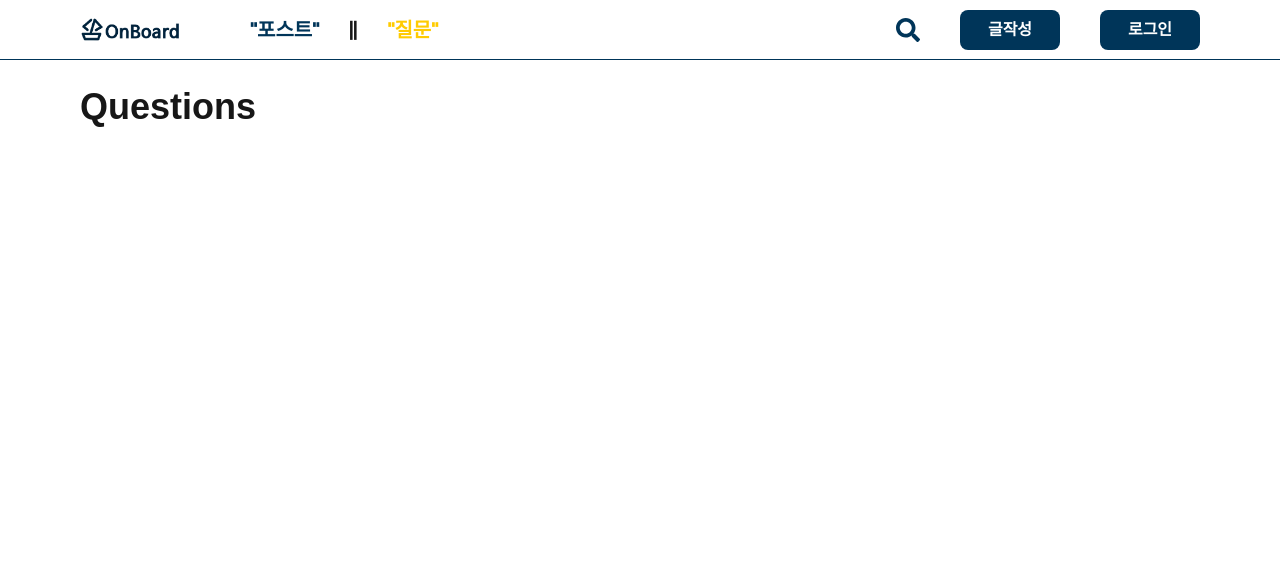
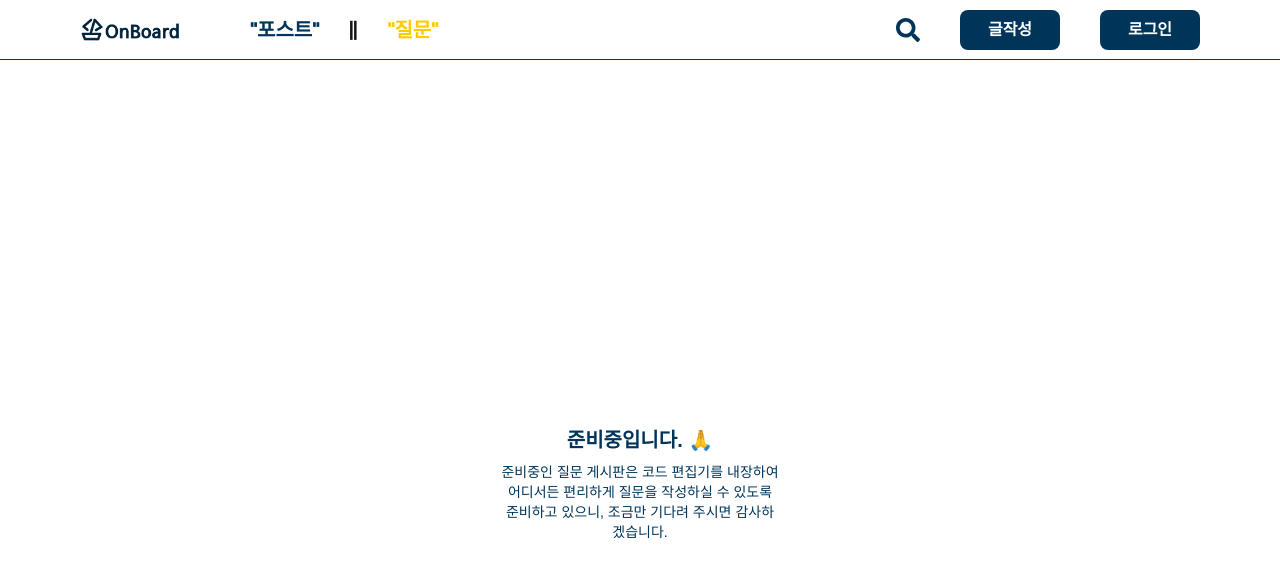
Before and after one commit to mini-1018/onboard-fe, a Next.js app: page /questions in a window 1280 px wide. Shown: the top 578 px of the page. Built offline with nearby package versions, Linux system fonts and the light colour scheme; no server answers.

Commit message:
:sparkles: [feat] 로봇txt 수정, 질문 페이지 디자인 변경

```diff
--- a/next-sitemap.config.js
+++ b/next-sitemap.config.js
@@ -12,7 +12,7 @@ module.exports = {
       { userAgent: "Bingbot", allow: "/" }, // 빙 검색엔진 크롤링 허용
       {
         userAgent: "*",
-        disallow: ["/setting", "/posts/create", "/posts/edit"],
+        disallow: ["/setting", "/posts/create", "/posts/edit", "/unsupported"],
       }, // 관리자 페이지 색인 금지
     ],
     additionalSitemaps: [
--- a/src/app/(default)/signin/SigninForm.tsx
+++ b/src/app/(default)/signin/SigninForm.tsx
@@ -31,7 +31,7 @@ export default function SigninForm({
       });
       if (result?.ok) {
         toast.success("로그인이 완료되었습니다.");
-        router.push("/posts");
+        router.push("/");
         setIsOpen && setIsOpen(false);
       } else {
         toast.error("이메일 또는 비밀번호를 확인해주세요.");
--- a/src/app/(nav)/posts/[id]/PostMainContent.tsx
+++ b/src/app/(nav)/posts/[id]/PostMainContent.tsx
@@ -7,6 +7,7 @@ import { getServerSession } from "next-auth";
 import { authOptions } from "@/app/api/auth/[...nextauth]/auth";
 import { Comment } from "@/shared/types/comment.type";
 import LikeButton from "@/entities/like/ui/LikeButton";
+import { FaUser } from "react-icons/fa";
 
 export default async function PostMainContent({
   post,
@@ -26,11 +27,13 @@ export default async function PostMainContent({
           {sessionId === post.user.id && <PostDropdown post={post} />}
         </div>
         <div className="flex justify-between w-full">
-          <div className="flex gap-x-[10px]">
-            <p>by {post.user.name}</p>
+          <div className="flex gap-x-[10px] items-center">
+            <FaUser className="text-primary text-xxl" />
+            <p>{post.user.name}</p>
             <p>|</p>
             <p>{new Date(post.createdAt).toLocaleDateString()}</p>
           </div>
+
           <div className="flex items-center gap-1">
             <LikeButton
               initialLikes={post.likes}
--- a/src/app/(nav)/questions/page.tsx
+++ b/src/app/(nav)/questions/page.tsx
@@ -1,7 +1,11 @@
 export default function Questions() {
-    return (
-        <div>
-            <h1>Questions</h1>
-        </div>
-    )
+  return (
+    <div className="w-[100%] h-[100vh] flex flex-col items-center justify-center">
+      <h1 className="text-primary text-xl">준비중입니다. 🙏</h1>
+      <p className="text-primary text-sm w-[25%] text-center">
+        준비중인 질문 게시판은 코드 편집기를 내장하여 어디서든 편리하게 질문을
+        작성하실 수 있도록 준비하고 있으니, 조금만 기다려 주시면 감사하겠습니다.
+      </p>
+    </div>
+  );
 }
```
Also changed, not shown: public/robots.txt.
